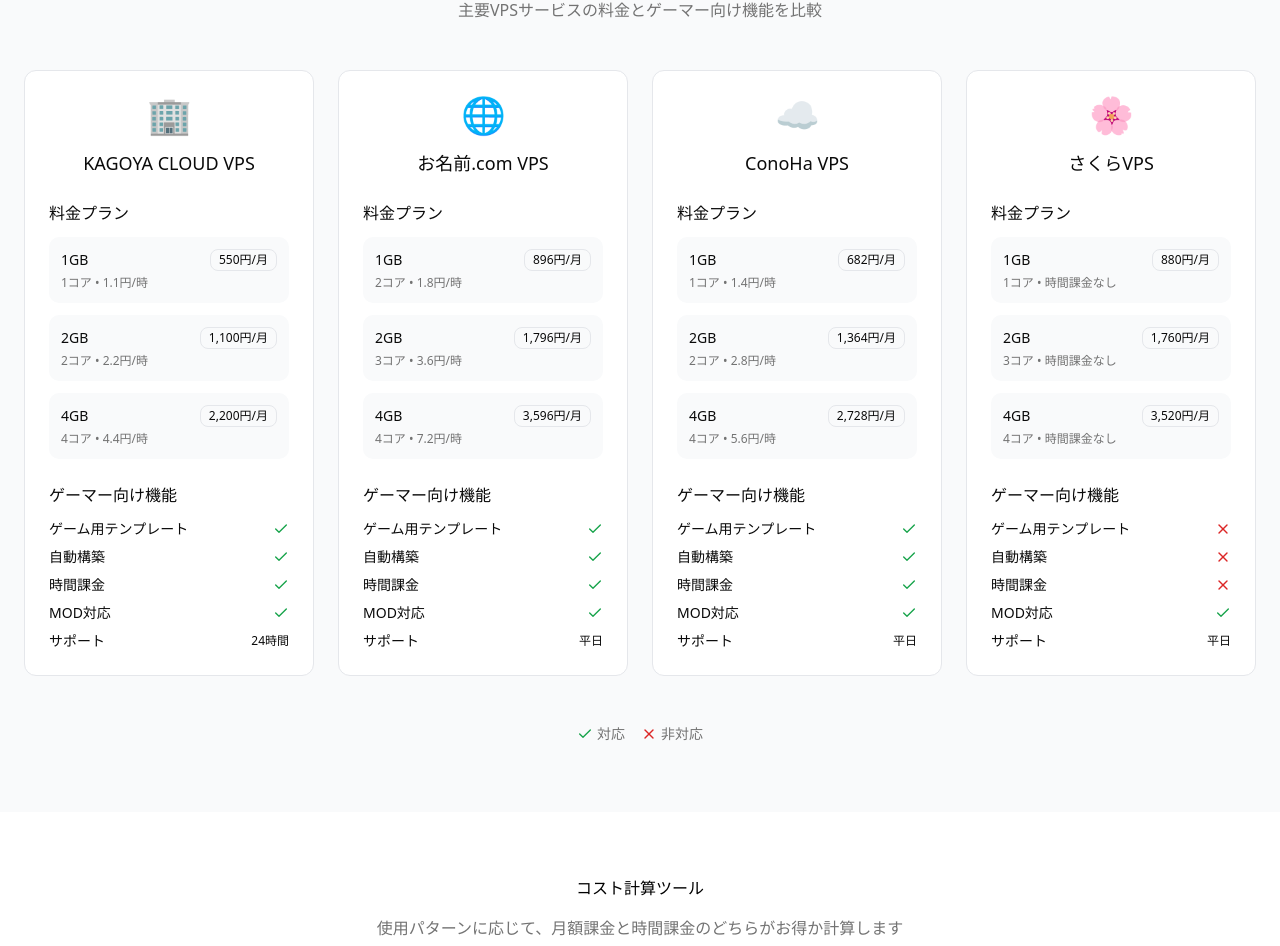
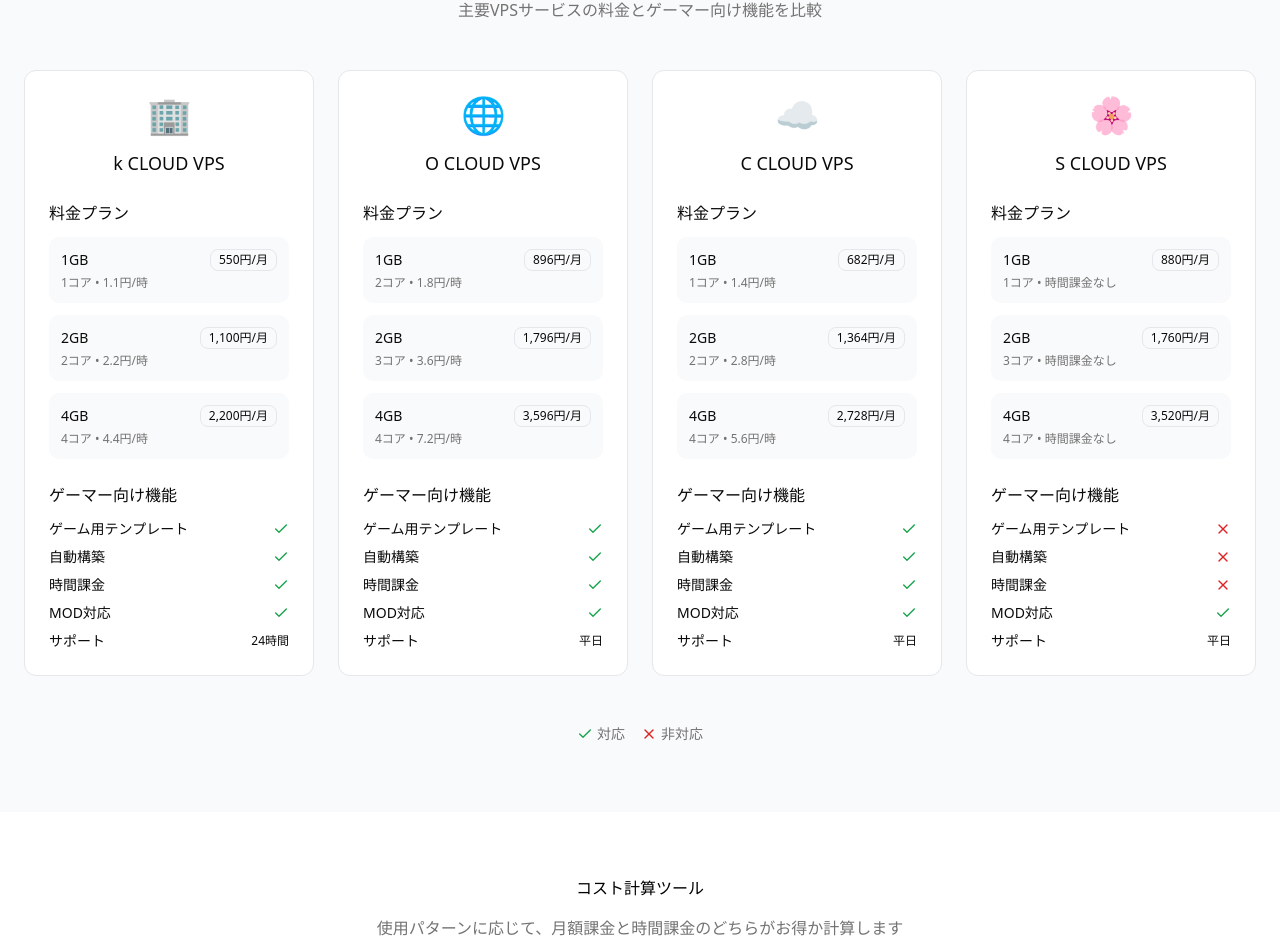
Before and after one commit to lumijoe/game_vps, a React (Vite) app: page / in a window 1280 px wide. Shown: the part 1270-2216 px from the top of the page. Built offline with nearby package versions, Linux system fonts and the light colour scheme.

Commit message:
change title name provider

```diff
--- a/src/components/ComparisonTable.tsx
+++ b/src/components/ComparisonTable.tsx
@@ -4,7 +4,7 @@
 
 const providers = [
   {
-    name: "KAGOYA CLOUD VPS",
+    name: "k CLOUD VPS",
     logo: "🏢",
     plans: [
       { name: "1GB", ram: "1GB", cpu: "1コア", price: "550円", hourly: "1.1円" },
@@ -20,7 +20,7 @@
     }
   },
   {
-    name: "お名前.com VPS",
+    name: "O CLOUD VPS",
     logo: "🌐",
     plans: [
       { name: "1GB", ram: "1GB", cpu: "2コア", price: "896円", hourly: "1.8円" },
@@ -36,7 +36,7 @@
     }
   },
   {
-    name: "ConoHa VPS",
+    name: "C CLOUD VPS",
     logo: "☁️",
     plans: [
       { name: "1GB", ram: "1GB", cpu: "1コア", price: "682円", hourly: "1.4円" },
@@ -52,7 +52,7 @@
     }
   },
   {
-    name: "さくらVPS",
+    name: "S CLOUD VPS",
     logo: "🌸",
     plans: [
       { name: "1GB", ram: "1GB", cpu: "1コア", price: "880円", hourly: "×" },
--- a/src/components/VPSSelector.tsx
+++ b/src/components/VPSSelector.tsx
@@ -7,24 +7,24 @@
 import { Badge } from "./ui/badge";
 
 const gameSpecs = {
-  minecraft: {
-    name: "Minecraft",
+  mgame: {
+    name: "M-game",
     specs: {
       "1-4": { ram: "2GB", cpu: "1コア", storage: "20GB", price: "500-800円" },
       "5-10": { ram: "4GB", cpu: "2コア", storage: "40GB", price: "1000-1500円" },
       "11+": { ram: "8GB", cpu: "4コア", storage: "80GB", price: "2000-3000円" }
     }
   },
-  ark: {
-    name: "ARK: Survival Evolved",
+  agame: {
+    name: "A-game",
     specs: {
       "1-4": { ram: "6GB", cpu: "2コア", storage: "100GB", price: "1500-2000円" },
       "5-10": { ram: "12GB", cpu: "4コア", storage: "200GB", price: "3000-4000円" },
       "11+": { ram: "16GB", cpu: "6コア", storage: "300GB", price: "5000-6000円" }
     }
   },
-  rust: {
-    name: "Rust",
+  rgame: {
+    name: "R-game",
     specs: {
       "1-4": { ram: "4GB", cpu: "2コア", storage: "50GB", price: "1000-1500円" },
       "5-10": { ram: "8GB", cpu: "4コア", storage: "100GB", price: "2000-3000円" },
@@ -80,9 +80,9 @@
                     <SelectValue placeholder="ゲームを選択してください" />
                   </SelectTrigger>
                   <SelectContent>
-                    <SelectItem value="minecraft">Minecraft</SelectItem>
-                    <SelectItem value="ark">ARK: Survival Evolved</SelectItem>
-                    <SelectItem value="rust">Rust</SelectItem>
+                    <SelectItem value="mgame">M-game</SelectItem>
+                    <SelectItem value="agame">A-game</SelectItem>
+                    <SelectItem value="rgame">R-game</SelectItem>
                   </SelectContent>
                 </Select>
               </div>
```
